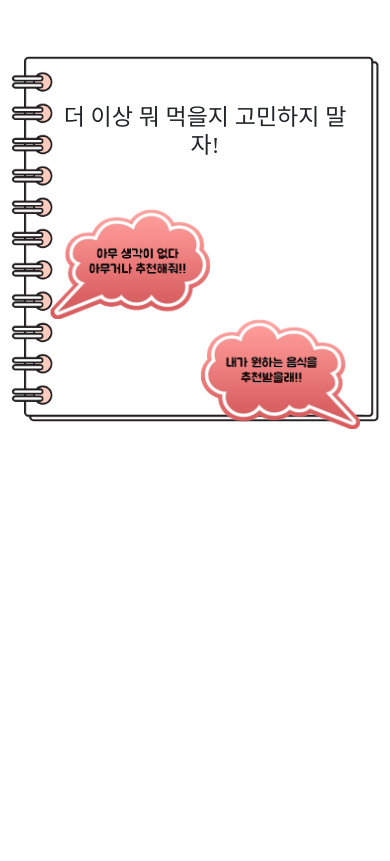
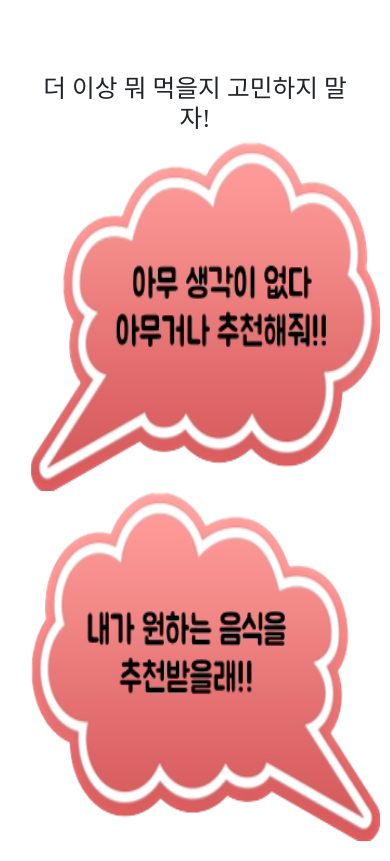
Before and after one commit to aplustudy/menu, a Flask app: page / in a window 390 px wide. Shown: the part 58-919 px from the top of the page. Before the commit the page ends 487 px from the top, so only its background shows below. Run offline with Flask 2, Linux system fonts and the light colour scheme; some libraries are stand-ins or nearby versions; some web fonts are replaced.

Commit message:
mainUI 수정

```diff
--- a/static/css/board.css
+++ b/static/css/board.css
@@ -9,8 +9,7 @@
 }
 
 img{
-    width: 250px;
-    height: 250px;
+    width: 100%;
 }
 input[type='text'] {
     height: 32px;
--- a/static/css/index.css
+++ b/static/css/index.css
@@ -2,59 +2,56 @@
     text-align: center;
     align-items: center;
 }
-img{
-    width: 220px;
-    height: 170px;
-}
 .main_box_inline{
     display: flex;
+    margin: 0 auto;
 }
-.main_box_inline.flex-start{justify-content: flex-start;}
-.main_box_inline.flex-end{justify-content: flex-end;}
 .main-box_1{
-    padding-left: 40px;
+    margin: 0 auto;
 }
 .main-box_2{
-    padding-left: 10px;
+    margin: 0 auto;
+}
+
+img{
+    width: 450px;
+    height: 450px;
+}
+@media (max-width: 1024px){
+   img{
+    width: 400px;
+    height: 400px;
+   }
 }
 @media (max-width: 768px){
-    img{
-        width: 200px;
-        height: 150px;
-    }
+ img{
+    width: 350px;
+    height: 350px;
+ }
 }
-@media (max-width: 500px){
-    img{
-        width: 160px;
-        height: 110px;
-    }
-    h2{
-        font-size: 23px;
-    }
-    .main-box_1{
-        padding-left: 20px;
+@media (max-width:500px){
+    .main_box_inline{
+        display: block;
+        margin: 0 auto;
     }
 }
 
 .main-text {
     margin-top: 100px;
 }
-.main_text {
-    margin: 30px 0px 50px 20px
-}
+
 .main-page {
     margin: 0 auto;
 }
 .main-box {
-    background: url("/static/images/index.png");
     background-repeat: no-repeat;
     background-size: contain;
     margin-top: 50px;
     margin: 0 auto;
     text-align: center;
     width: 95%;
-    height: 500px;
-    max-width: 500px;
+
+    max-width: 700px;
     padding: 20px;
 }
 .main-btn {
--- a/static/css/test.css
+++ b/static/css/test.css
@@ -186,6 +186,10 @@ article {
     font-size: 13px;
     color: #1f1f1f;
 }
+.copyclass{
+    display: flex;
+    margin: 0 auto;
+}
 .btn-answer:visited {
     background-color: #fff;
     border:#fff;
```
